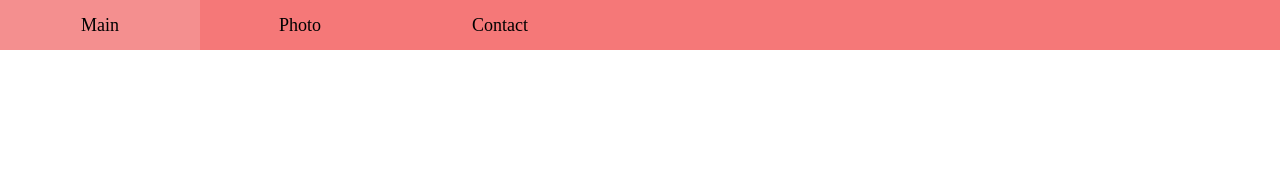
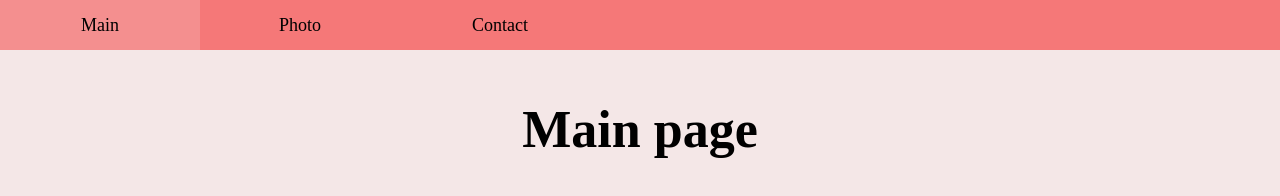
Before and after one commit to VlaRu/Portfolio, a plain HTML site: page index.html in a window 1280 px wide. Drawn offline with Linux system fonts and the light colour scheme.

Commit message:
add paragraphs and style

```diff
--- a/index.html
+++ b/index.html
@@ -15,5 +15,6 @@
       <li><a href="contact.html">contact</a></li>
     </ul>
   </nav>
+  <h1>Main page</h1>
 </body>
 </html>
--- a/style.css
+++ b/style.css
@@ -40,6 +40,11 @@ h1,h2,h3,h4,h5,h6{font-size: inherit;font-weight: 400;}
   box-sizing: border-box;
 }
 
+
+body{
+  background-color: rgb(244, 231, 231);
+}
+
 nav{
   width: 100%;
   background-color: rgb(245, 120, 120);
@@ -63,3 +68,10 @@ li{
 li:hover{
   background-color: rgb(244, 143, 143);
 }
+
+h1{
+  margin-top: 50px;
+  text-align: center;
+  font-size: 52px;
+  font-weight: 600;
+}
```
Also changed, not shown: contact.html (+1 -0 lines), photo.html (+1 -0 lines).
